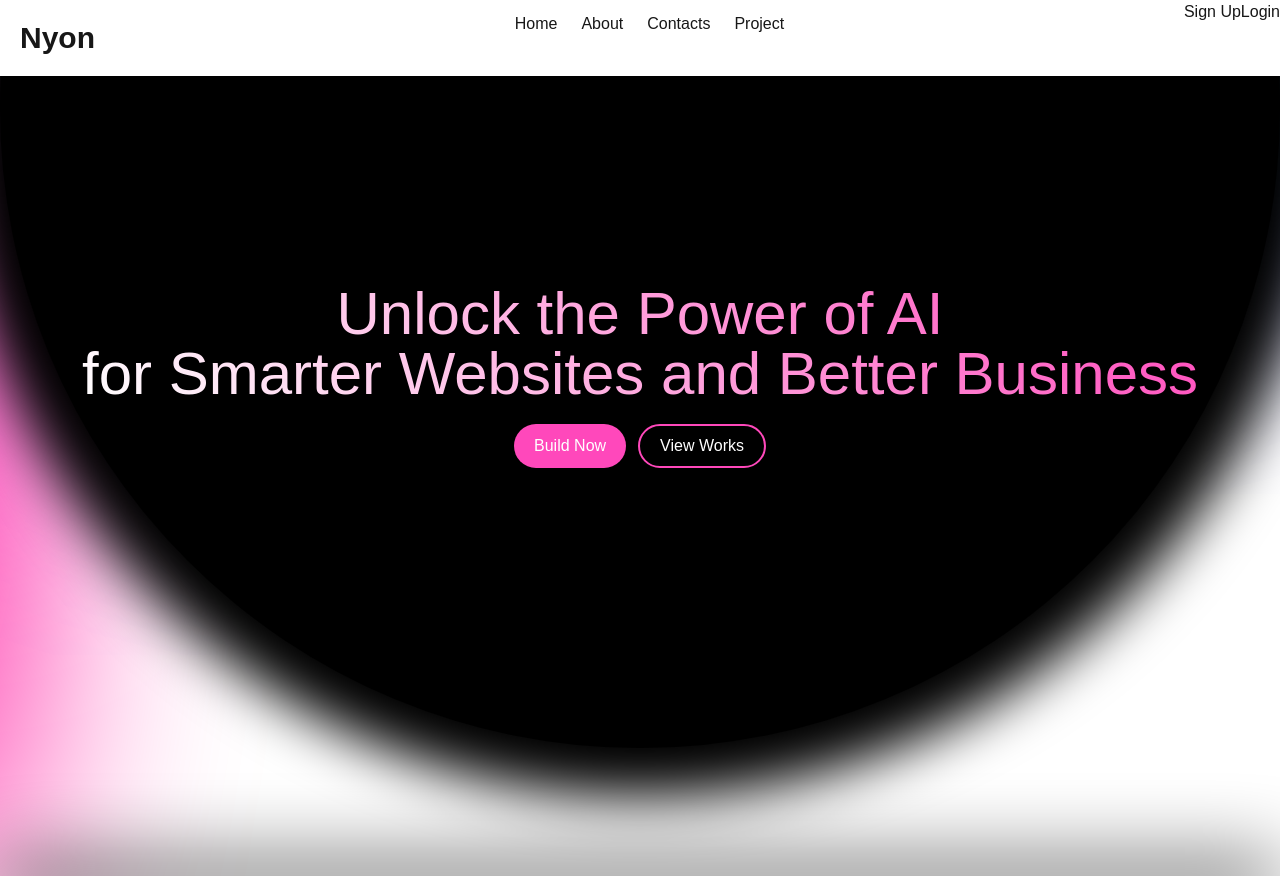
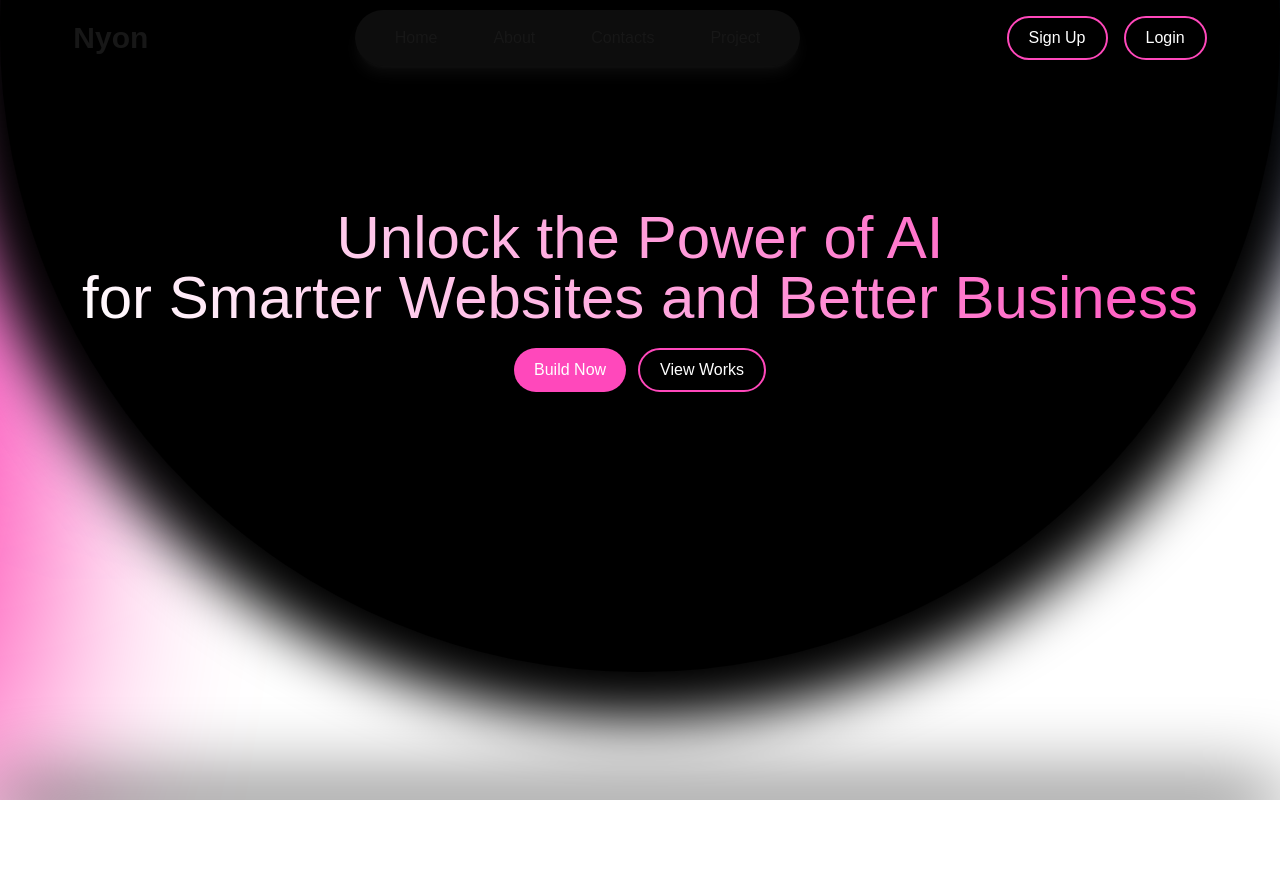
Before and after one commit to SophiseTech/Portfolio, a Next.js app: page / in a window 1280 px wide. After the commit the page ends 800 px from the top, so only its background shows below. Built offline with nearby package versions, Linux system fonts and the light colour scheme.

Commit message:
completed changes in navbar

```diff
--- a/app/Components/NavBar/Main.jsx
+++ b/app/Components/NavBar/Main.jsx
@@ -1,17 +1,22 @@
 function NavBar() {
   const ListItem=({name})=>{
     return (
-      <li className="p-3">
+      <li className="py-2 px-5 mx-2 my-2 hover:backdrop-blur-sm hover:bg-white/5 hover:rounded-full hover:shadow-lg hover:border-1">
         {name}
       </li>
     );
   };
+  const SigningButtons=({names})=>{
+    return(
+      <button className="mx-2 bg-transparent border-2 border-[#ff48bb] hover:bg-[#ff48bb] text-white px-5 py-2 rounded-full">{names}</button>
+    )
+  }
   return (
-    <div>
-      <div className="flex justify-between">
-        <div  className="text-3xl font-semibold p-5">Nyon</div>
+    <div className=" w-full flex justify-center   fixed top-0 z-50">
+      <div className="flex justify-between items-center w-11/12">
+        <div  className="text-3xl font-semibold p-5 ">Nyon</div>
         <div >
-            <ul className="flex">
+            <ul className="flex backdrop-blur-lg  bg-white/5 rounded-full shadow-lg shadow-white/5 border-1 my-2 px-3  ">
 
                <ListItem name="Home"/>
                <ListItem name="About"/>
@@ -19,9 +24,10 @@ function NavBar() {
                <ListItem name="Project"/>
             </ul>
         </div>
-        <div class="last-element">
-            <button>Sign Up</button>
-            <button>Login</button>
+        <div className="last-element p-3">
+            <SigningButtons names="Sign Up"/>
+            <SigningButtons names="Login"/>
+
         </div>
 
         </div>
--- a/app/page.js
+++ b/app/page.js
@@ -5,6 +5,7 @@ export default function Home() {
   return (
     <div>
       <Main />
+
     </div>
   );
 }
```
